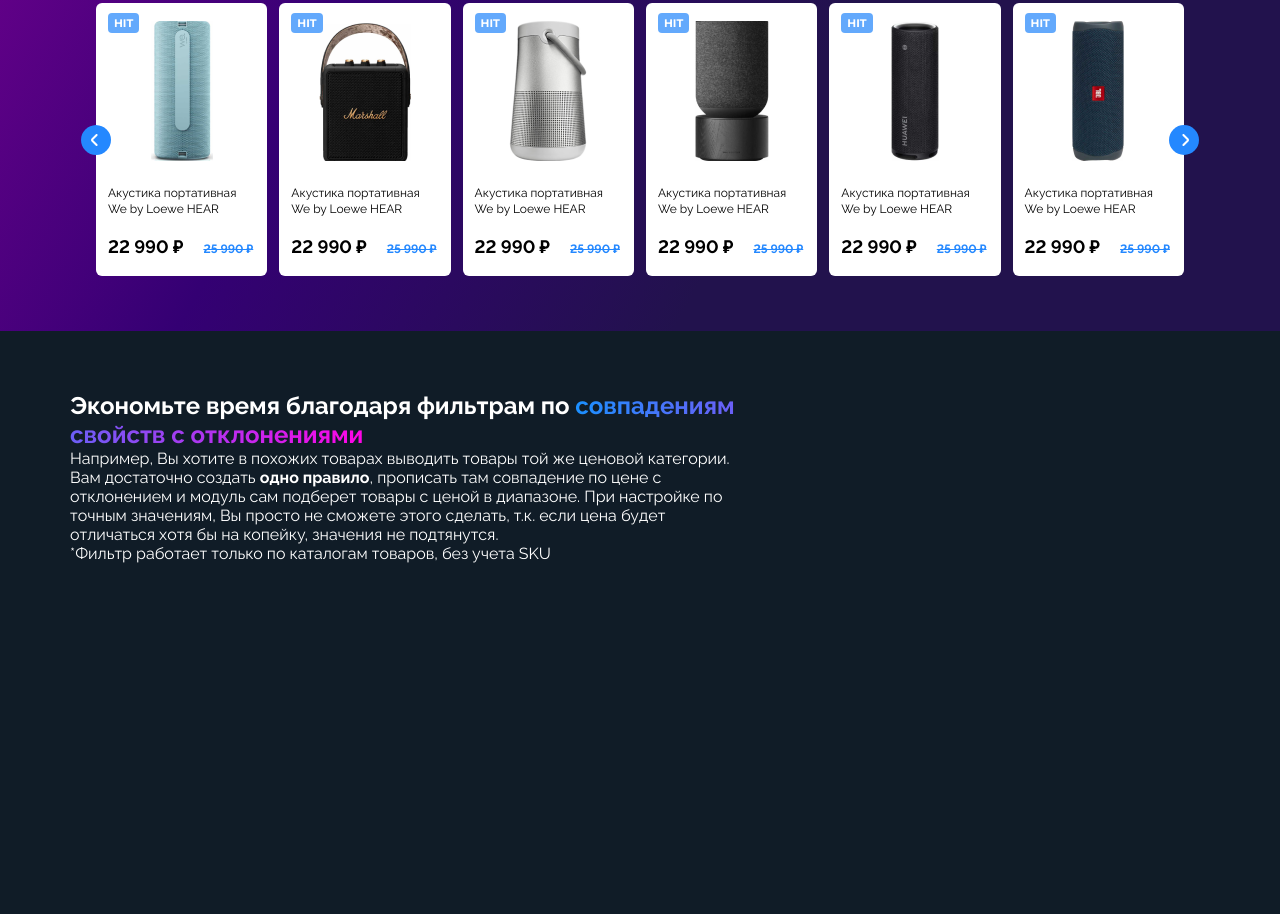
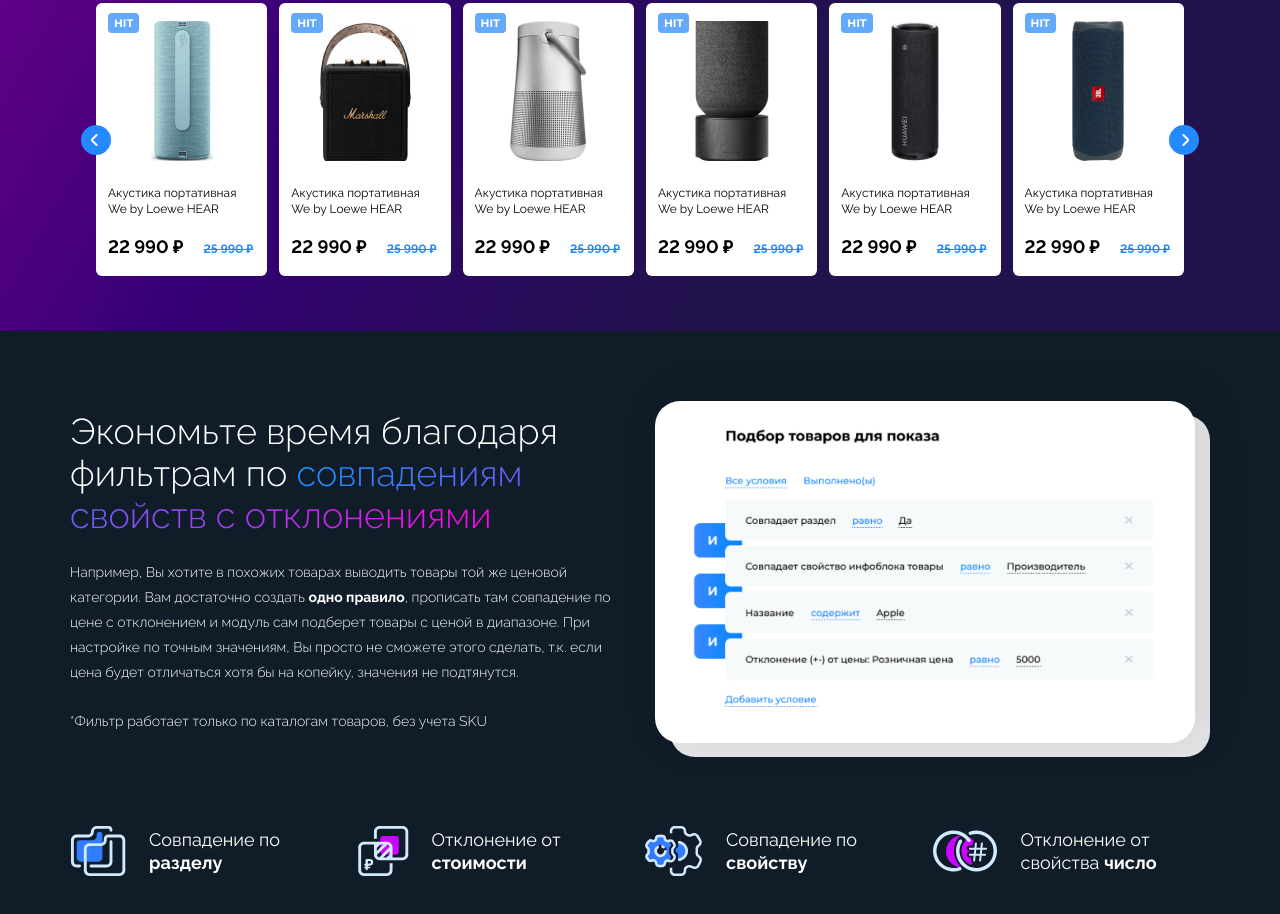
Before and after one commit to Snake911/crossaler, a plain HTML site: page index.html in a window 1280 px wide. Shown: the part 1902-2816 px from the top of the page. Before the commit the page ends 2465 px from the top, so only its background shows below. Drawn offline with Linux system fonts and the light colour scheme.

Commit message:
feat: make fourth screen

```diff
--- a/index.html
+++ b/index.html
@@ -1165,8 +1165,30 @@
       <p>Например, Вы хотите в похожих товарах выводить товары той же ценовой категории. Вам достаточно создать <b>одно правило</b>, прописать там совпадение по цене с отклонением и модуль сам подберет товары с ценой в диапазоне. При настройке по точным значениям, Вы просто не сможете этого сделать, т.к. если цена будет отличаться хотя бы на копейку, значения не подтянутся.</p>
       <p>*Фильтр работает только по каталогам товаров, без учета SKU</p>
     </div>
-    <div class="save-time_right"></div>
+    <div class="save-time_right">
+      <div class="save-time_image">
+        <img src="./images/four_screen.jpg">
+      </div>
+    </div>
   </section>
+  <div class="advantages limiter">
+    <div class="advantage">
+      <img src="./images/advantage_1.svg">
+      <p>Совпадение по <b>разделу</b></p>
+    </div>
+    <div class="advantage">
+      <img src="./images/advantage_2.svg">
+      <p>Отклонение от <b>стоимости</b></p>
+    </div>
+    <div class="advantage">
+      <img src="./images/advantage_3.svg">
+      <p>Совпадение по <b>свойству</b></p>
+    </div>
+    <div class="advantage">
+      <img src="./images/advantage_4.svg">
+      <p>Отклонение от свойства <b>число</b></p>
+    </div>
+  </div>
   <script src="./js/tiny-slider.js"></script>
   <script src="./script.js"></script>
 </body>
--- a/style.css
+++ b/style.css
@@ -924,11 +924,96 @@ a {
 /* Четвертый экран */
 .save-time {
   display: grid;
-  grid-template-columns: repeat(2, 670px);
+  grid-template-columns: repeat(2, minmax(calc(50% - 15px), 670px));
   gap: 30px;
-  align-items: start;
+  align-items: center;
   justify-content: space-between;
-}
+  margin-top: 136px;
+  margin-bottom: 116px;
+}
+
+.save-time_left {
+  display: grid;
+  gap: 30px;
+}
+
+.save-time_left h2 {
+  font-weight: 300;
+  font-size: 48px;
+}
+
+.save-time_left p {
+  font-weight: 300;
+  font-size: 18px;
+  line-height: 32px;
+  max-width: 630px;
+}
+
+.save-time_right {
+  justify-self: end;
+}
+
+.save-time_image {
+  max-width: 655px;
+  position: relative;
+  margin-bottom: 25px;
+  margin-right: 15px;
+}
+
+.save-time_image img {
+  border-radius: 25px;
+  display: block;
+  width: 100%;
+  object-fit: contain;
+  filter: drop-shadow(10px -5px 20px rgba(0, 0, 0, 0.08));
+}
+
+.save-time_image::after {
+  content: "";
+  display: block;
+  width: 100%;
+  height: 100%;
+  position: absolute;
+  top: 14px;
+  right: -15px;
+  background-color: #E4E5E6;
+  z-index: -1;
+  border-radius: 25px;
+}
+
+.advantages {
+  display: flex;
+  justify-content: space-between;
+  align-items: center;
+  margin-bottom: 60px;
+}
+
+.advantage {
+  display: flex;
+  justify-content: center;
+  width: 100%;
+  align-items: center;
+  font-size: 18px;
+  line-height: 23px;
+  border-left: 1px dashed #404952;
+  padding: 0 10px;
+}
+
+.advantage:last-child {
+  border-right: 1px dashed #404952;
+}
+
+.advantage img {
+  display: block;
+  max-height: 50px;
+  object-fit: contain;
+  margin-right: 23px;
+}
+
+.advantage p {
+  max-width: 154px;
+}
+/* /Четвертый экран */
 
 @media (max-width: 1366px) {
   .limiter {
@@ -1254,6 +1339,42 @@ a {
 
   .example_products-item {
     padding: 18px 12px;
+  }
+
+  .save-time {
+    margin-top: 70px;
+    margin-bottom: 83px;
+    grid-template-columns: repeat(2, minmax(calc(50% - 15px), 565px));
+  }
+
+  .save-time_left {
+    gap: 24px;
+  }
+
+  .save-time_left h2 {
+    font-size: 36px;
+  }
+
+  .save-time_left p {
+    font-size: 14px;
+    line-height: 25px;
+    max-width: 545px;
+  }
+
+  .save-time_image {
+    margin-bottom: 0;
+  }
+
+  .advantage {
+    border: 0;
+    padding: 0;
+    padding-right: 10px;
+    justify-content: start;
+  }
+
+  .advantage:last-child {
+    border: 0;
+    padding-right: 0;
   }
 
 }
@@ -1646,4 +1767,33 @@ a {
   .example_tabs {
     padding: 0 60px;
   }
-}
+
+  .save-time {
+    grid-template-columns: repeat(2, 1fr);
+    margin-bottom: 70px;
+  }
+
+  .save-time_left {
+    gap: 16px;
+}
+
+  .save-time_left h2 {
+    font-size: 28px;
+  }
+
+  .save-time_left p {
+    font-size: 13px;
+    line-height: 19px;
+    max-width: 453px;
+  }
+
+  .advantage {
+    font-size: 16px;
+    line-height: 21px;
+  }
+
+  .advantage img {
+    max-height: 40px;
+  }
+
+}
```
Also changed, not shown: images/advantage_1.svg (added), images/advantage_2.svg (added), images/advantage_3.svg (added), images/advantage_4.svg (added), images/four_screen.jpg (added).
